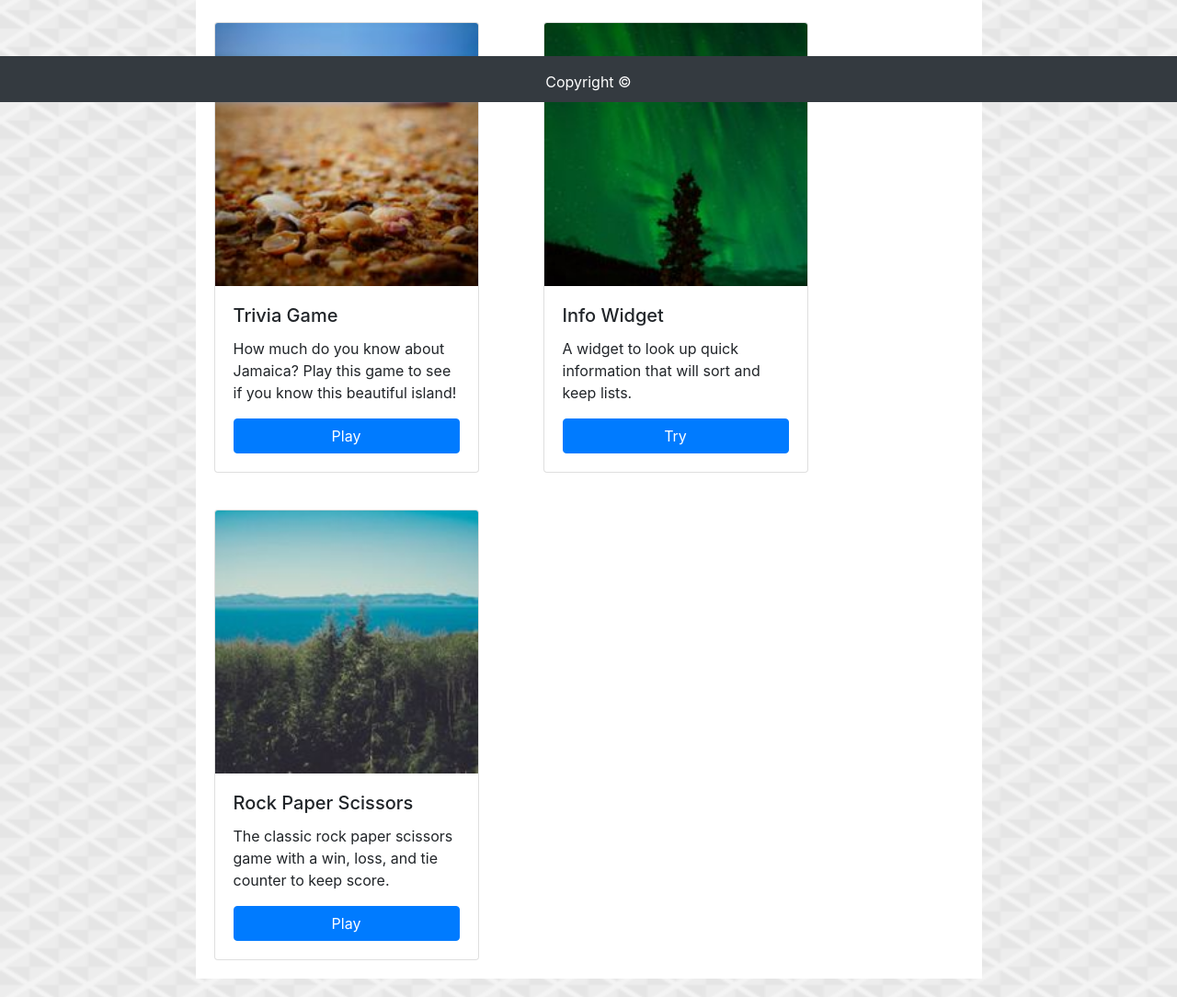
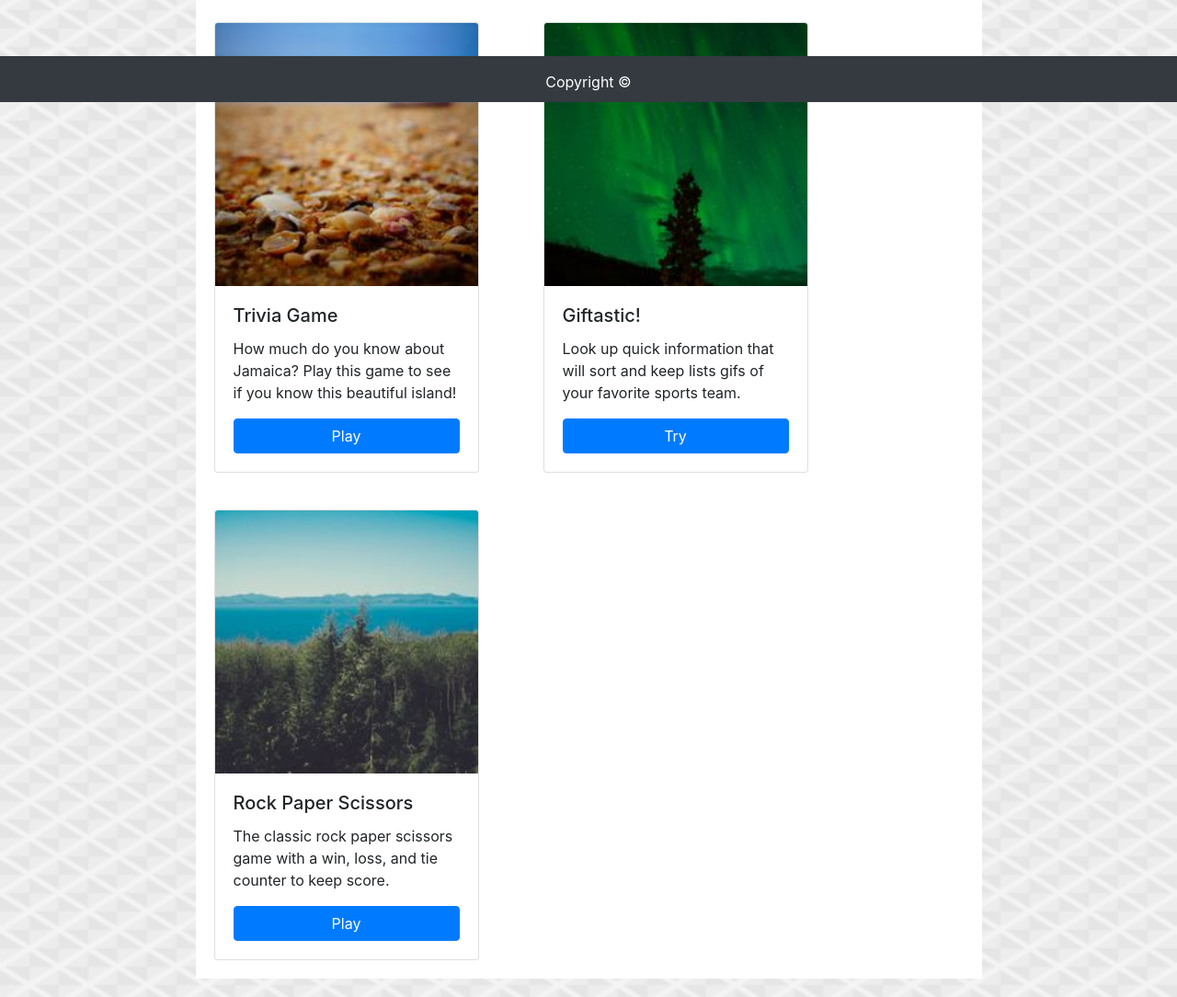
Before and after one commit to JCartwright44/Bootstrap-Portfolio, a plain HTML site: page portfolio.html in a window 1280 px wide. Shown: the part 689-1773 px from the top of the page at 92% size. Drawn offline with nearby package versions, Linux system fonts and the light colour scheme.

Commit message:
added giftastic

```diff
--- a/portfolio.html
+++ b/portfolio.html
@@ -90,9 +90,9 @@
                             <div class="card" style="width: 18rem;">
                                     <img class="card-img-top" src="assets/Images/four.jpg" alt="Card image cap">
                                     <div class="card-body">
-                                      <h5 class="card-title">Info Widget</h5>
-                                      <p class="card-text">A widget to look up quick information that will sort and keep lists.</p>
-                                      <a href="#" class="btn btn-primary" style="text-align: center; width: 100%;">Try</a>
+                                      <h5 class="card-title">Giftastic!</h5>
+                                      <p class="card-text">Look up quick information that will sort and keep lists gifs of your favorite sports team.</p>
+                                      <a href="https://jcartwright44.github.io/Giftastic/" class="btn btn-primary" style="text-align: center; width: 100%;">Try</a>
                                     </div>
                                   </div>
                     </div>
```
